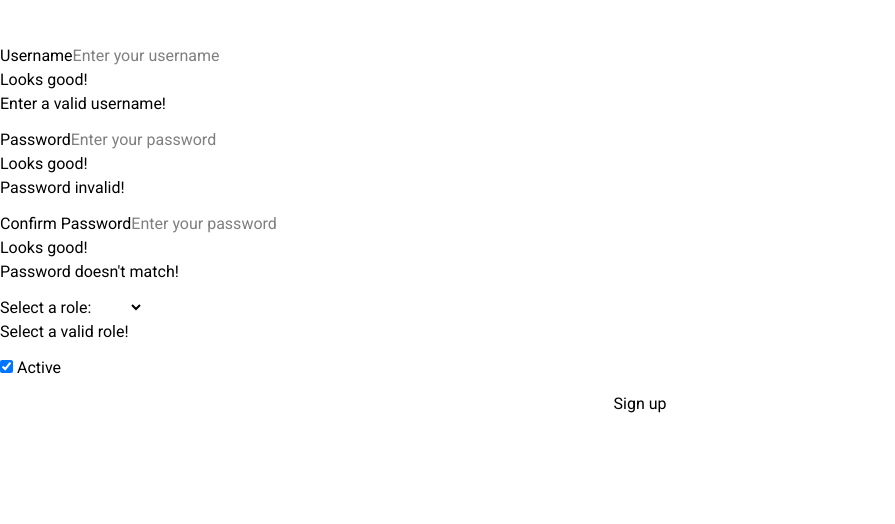
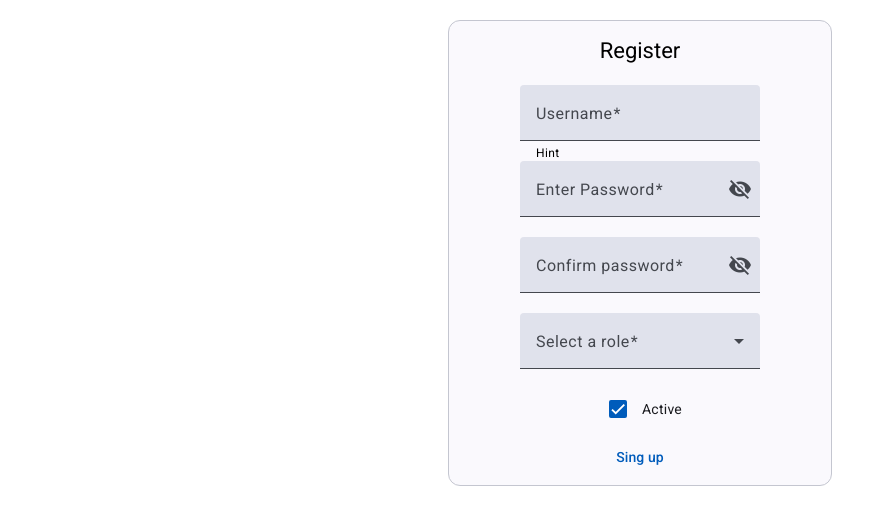
Before and after one commit to DimasHernandez/universal-wiki, an Angular app in the folder ms-wiki-app-fr/: page /auth/register in a window 1280 px wide. Shown: the top 524 px of the page, without its empty margins (0-895 px from the left). Built offline with nearby package versions, Linux system fonts and the light colour scheme.

Commit message:
feat: (ms-wiki-app) changes bootstrap by angular material

```diff
--- a/ms-wiki-app-fr/src/app/core/components/register/register.component.html
+++ b/ms-wiki-app-fr/src/app/core/components/register/register.component.html
@@ -1,4 +1,4 @@
-<div class="container">
+<!-- <div class="container">
   <div class="row justify-content-center mt-5">
     <div class="col-md-6">
       <div class="card">
@@ -81,4 +81,82 @@
       </div>
     </div>
   </div>
+</div> -->
+
+<!-- <div class="flex justify-center items-center my-30"> -->
+<div class="mx-auto w-80 md:w-sm my-5 container">
+  <mat-card class="flex items-center" appearance="outlined">
+    <mat-card-header>
+      <!-- <div mat-card-avatar class="example-header-image"></div> -->
+      <mat-card-title>Register</mat-card-title>
+    </mat-card-header>
+
+    <form
+      [formGroup]="registerForm"
+      (ngSubmit)="onSubmit()"
+      class="flex flex-col justify-center items-center mt-5"
+    >
+      <mat-form-field class="w-60" appearance="fill">
+        <mat-label>Username</mat-label>
+        <input
+          id="username"
+          matInput
+          placeholder="Placeholder"
+          formControlName="username"
+        />
+        <mat-hint>Hint</mat-hint>
+      </mat-form-field>
+
+      <mat-form-field>
+        <mat-label>Enter Password</mat-label>
+        <input
+          matInput
+          [type]="hide() ? 'password' : 'text'"
+          formControlName="password"
+        />
+        <button
+          mat-icon-button
+          matSuffix
+          (click)="clickEvent($event)"
+          [attr.aria-label]="'Hide password'"
+          [attr.aria-pressed]="hide()"
+        >
+          <mat-icon>{{ hide() ? "visibility_off" : "visibility" }}</mat-icon>
+        </button>
+      </mat-form-field>
+
+      <mat-form-field>
+        <mat-label>Confirm password</mat-label>
+        <input
+          matInput
+          [type]="hide() ? 'password' : 'text'"
+          formControlName="passwordConfirm"
+        />
+        <button
+          mat-icon-button
+          matSuffix
+          (click)="clickEvent($event)"
+          [attr.aria-label]="'Hide password'"
+          [attr.aria-pressed]="hide()"
+        >
+          <mat-icon>{{ hide() ? "visibility_off" : "visibility" }}</mat-icon>
+        </button>
+      </mat-form-field>
+
+      <mat-form-field class="w-60">
+        <mat-label>Select a role</mat-label>
+        <mat-select formControlName="roles">
+          <mat-option value="ROLE_USER">User</mat-option>
+        </mat-select>
+      </mat-form-field>
+
+      <mat-checkbox class="example-margin" formControlName="isActivate" [checked]="true"
+        >Active</mat-checkbox
+      >
+
+      <mat-card-actions>
+        <button type="submit" mat-button>Sing up</button>
+      </mat-card-actions>
+    </form>
+  </mat-card>
 </div>
--- a/ms-wiki-app-fr/src/app/core/components/register/register.component.ts
+++ b/ms-wiki-app-fr/src/app/core/components/register/register.component.ts
@@ -1,4 +1,4 @@
-import { Component, inject } from '@angular/core';
+import { Component, inject, signal } from '@angular/core';
 import {
   AbstractControl,
   FormBuilder,
@@ -16,6 +16,8 @@ import { AuthService } from '@core/services/auth.service';
   standalone: false,
 })
 export class RegisterComponent {
+  hide = signal(true);
+
   private readonly authService = inject(AuthService);
   fb = inject(FormBuilder);
 
@@ -32,14 +34,21 @@ export class RegisterComponent {
     roles: new FormControl(null, {
       validators: [Validators.required],
     }),
-    isActivate: new FormControl(true),
+    isActivate: new FormControl(true, ),
   });
 
   onSubmit(): void {
-    if (!this.registerForm.valid) {
+    console.log('Button yeah!');
+
+    if (!this.registerForm.valid || !this.registerForm.value.isActivate) {
+      console.log('form invalid');
+
       this.formDirty();
       return;
     }
+
+    console.log('form valid: ', this.registerForm.valid);
+    console.log('form valid: ', this.registerForm.value);
 
     const { username, password, roles, isActivate } = this.registerForm.value;
     if (username && password && roles && isActivate) {
@@ -51,17 +60,17 @@ export class RegisterComponent {
       };
       console.log('request :>> ', request);
 
-      this.authService.register(request).subscribe({
-        next: (value) => {
-          console.log('value :>> ', value);
-        },
-        error: (err) => {
-          console.log('err :>> ', err);
-        },
-        complete: () => {
-          console.log('completed');
-        },
-      });
+      // this.authService.register(request).subscribe({
+      //   next: (value) => {
+      //     console.log('value :>> ', value);
+      //   },
+      //   error: (err) => {
+      //     console.log('err :>> ', err);
+      //   },
+      //   complete: () => {
+      //     console.log('completed');
+      //   },
+      // });
       // ?? ||
     }
   }
@@ -69,13 +78,12 @@ export class RegisterComponent {
   formDirty(): void {
     const controlsKey = Object.keys(this.registerForm.controls);
     for (const key of controlsKey) {
-      this.registerForm.get(key)?.markAsDirty();
+      // this.registerForm.get(key)?.markAsDirty();
+      this.registerForm.get(key)?.markAsTouched();
     }
   }
 
   checkValidPassword(): string {
-    console.log('this.registerForm.value :>> ', this.registerForm.value);
-
     const { password, passwordConfirm } = this.registerForm.controls;
     if (passwordConfirm.pristine) {
       return '';
@@ -100,4 +108,9 @@ export class RegisterComponent {
     }
     return '';
   }
+
+  clickEvent(event: MouseEvent) {
+    this.hide.set(!this.hide());
+    event.stopPropagation();
+  }
 }
--- a/ms-wiki-app-fr/src/app/core/core.module.ts
+++ b/ms-wiki-app-fr/src/app/core/core.module.ts
@@ -8,6 +8,7 @@ import { LoginComponent } from './components/login/login.component';
 import { RegisterComponent } from './components/register/register.component';
 import { HttpClientModule } from '@angular/common/http';
 import { AuthService } from './services/auth.service';
+import { MaterialModule } from '@app/material/material.module';
 
 
 @NgModule({
@@ -21,7 +22,8 @@ import { AuthService } from './services/auth.service';
     CommonModule,
     CoreRoutingModule,
     ReactiveFormsModule,
-    HttpClientModule
+    HttpClientModule,
+    MaterialModule
   ]
 })
 export class CoreModule { }
```
Also changed, not shown: ms-wiki-app-fr/src/app/material/material.module.ts (added, +33 -0 lines).
